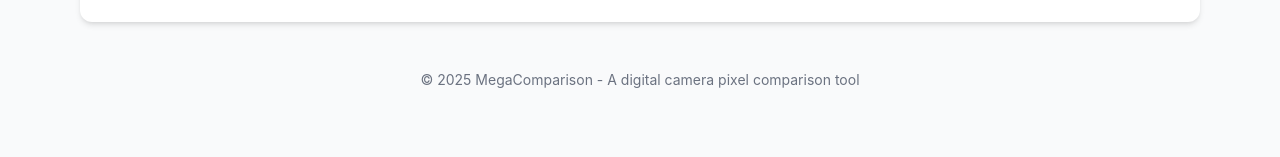
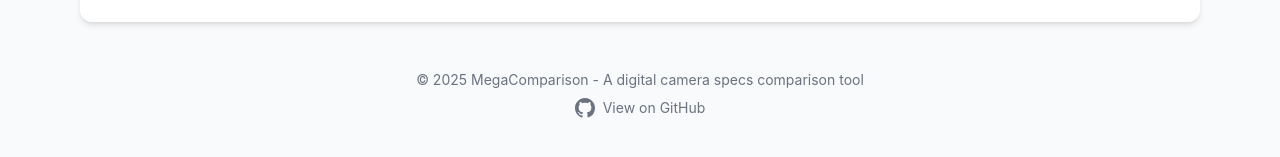
Before and after one commit to franklioxygen/mega-comparison, a React (Vite) app: page / in a window 1280 px wide. Shown: the part 1444-1601 px from the top of the page. Before the commit the page ends 1574 px from the top, so only its background shows below. Built offline with nearby package versions, Linux system fonts and the light colour scheme.

Commit message:
Add GitHub link with icon to footer

```diff
--- a/src/App.tsx
+++ b/src/App.tsx
@@ -105,7 +105,18 @@
       </div>
 
       <footer className="mt-12 text-center text-gray-500 text-sm">
-        <p>© {new Date().getFullYear()} MegaComparison - A digital camera pixel comparison tool</p>
+        <p>© {new Date().getFullYear()} MegaComparison - A digital camera specs comparison tool</p>
+        <a
+          href="https://github.com/franklioxygen/mega-comparison"
+          target="_blank"
+          rel="noopener noreferrer"
+          className="inline-flex items-center gap-2 mt-2 text-gray-500 hover:text-gray-700 transition-colors"
+        >
+          <svg height="20" width="20" viewBox="0 0 16 16" className="fill-current">
+            <path d="M8 0C3.58 0 0 3.58 0 8c0 3.54 2.29 6.53 5.47 7.59.4.07.55-.17.55-.38 0-.19-.01-.82-.01-1.49-2.01.37-2.53-.49-2.69-.94-.09-.23-.48-.94-.82-1.13-.28-.15-.68-.52-.01-.53.63-.01 1.08.58 1.23.82.72 1.21 1.87.87 2.33.66.07-.52.28-.87.51-1.07-1.78-.2-3.64-.89-3.64-3.95 0-.87.31-1.59.82-2.15-.08-.2-.36-1.02.08-2.12 0 0 .67-.21 2.2.82.64-.18 1.32-.27 2-.27.68 0 1.36.09 2 .27 1.53-1.04 2.2-.82 2.2-.82.44 1.1.16 1.92.08 2.12.51.56.82 1.27.82 2.15 0 3.07-1.87 3.75-3.65 3.95.29.25.54.73.54 1.48 0 1.07-.01 1.93-.01 2.2 0 .21.15.46.55.38A8.013 8.013 0 0016 8c0-4.42-3.58-8-8-8z"/>
+          </svg>
+          <span>View on GitHub</span>
+        </a>
       </footer>
     </div>
   )
```
